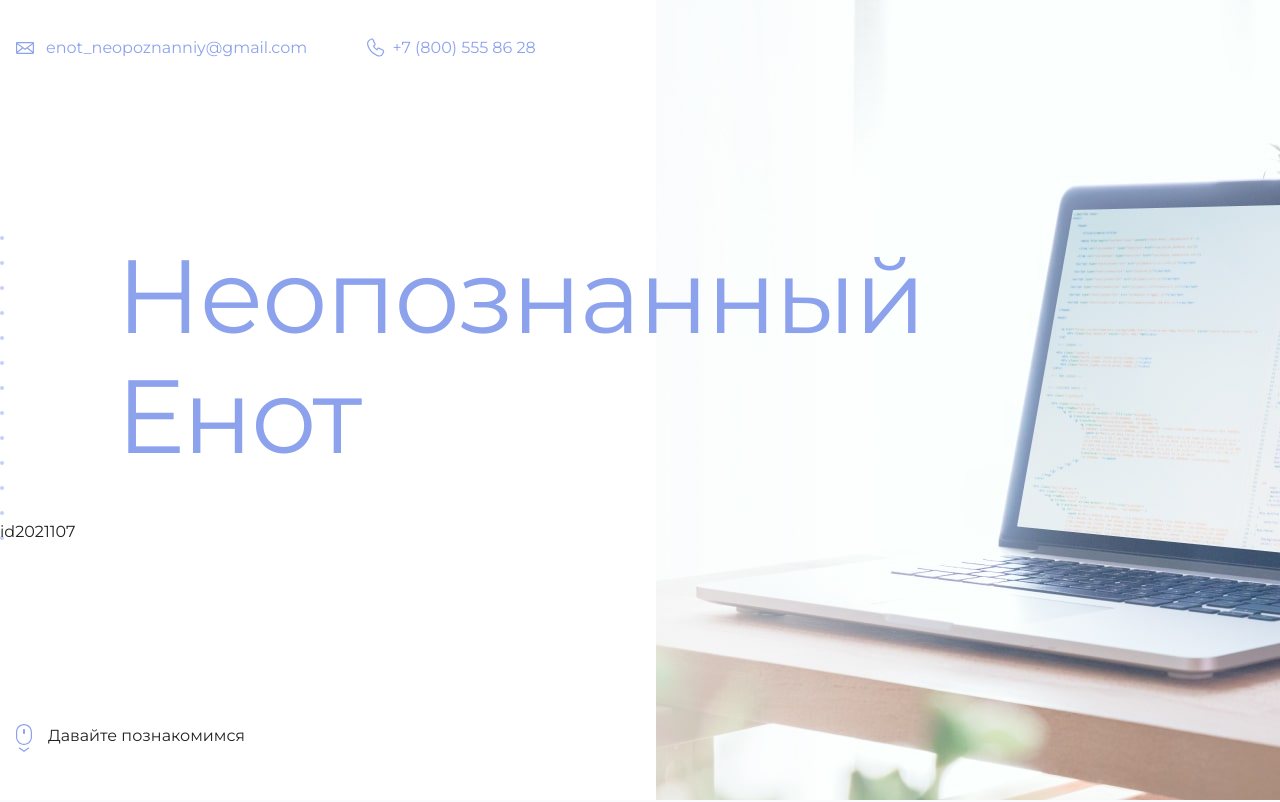
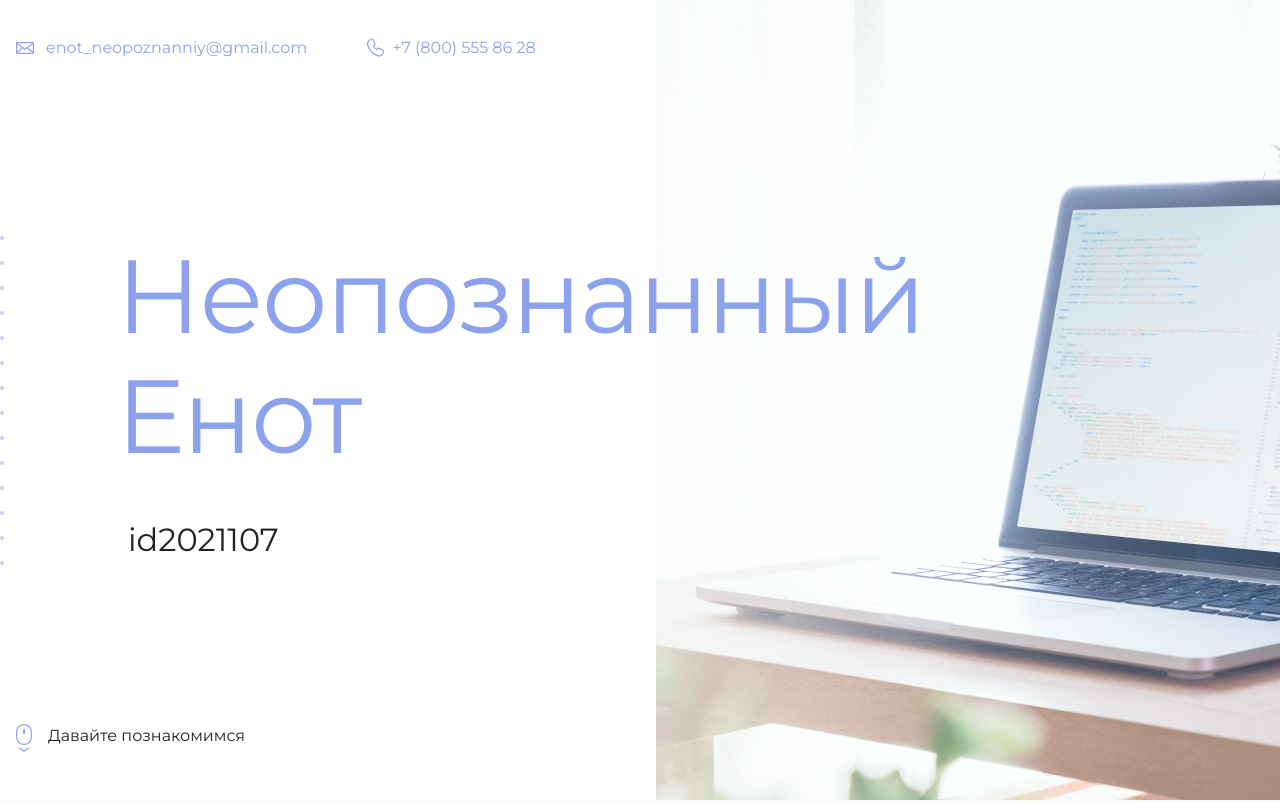
Before and after one commit to Cashkacaca/github-pages-example, a plain HTML site: page index.html in a window 1280 px wide. Shown: the top 802 px of the page. Drawn offline with Linux system fonts and the light colour scheme.

Commit message:
Добавляет id

```diff
--- a/index.html
+++ b/index.html
@@ -19,7 +19,7 @@
       <section class="hero-image">
         <div class="container">
           <h1 class="heading">Неопознанный Енот</h1>
-          id2021107
+          <p>id2021107</p>
         </div>
       </section>
 
```
